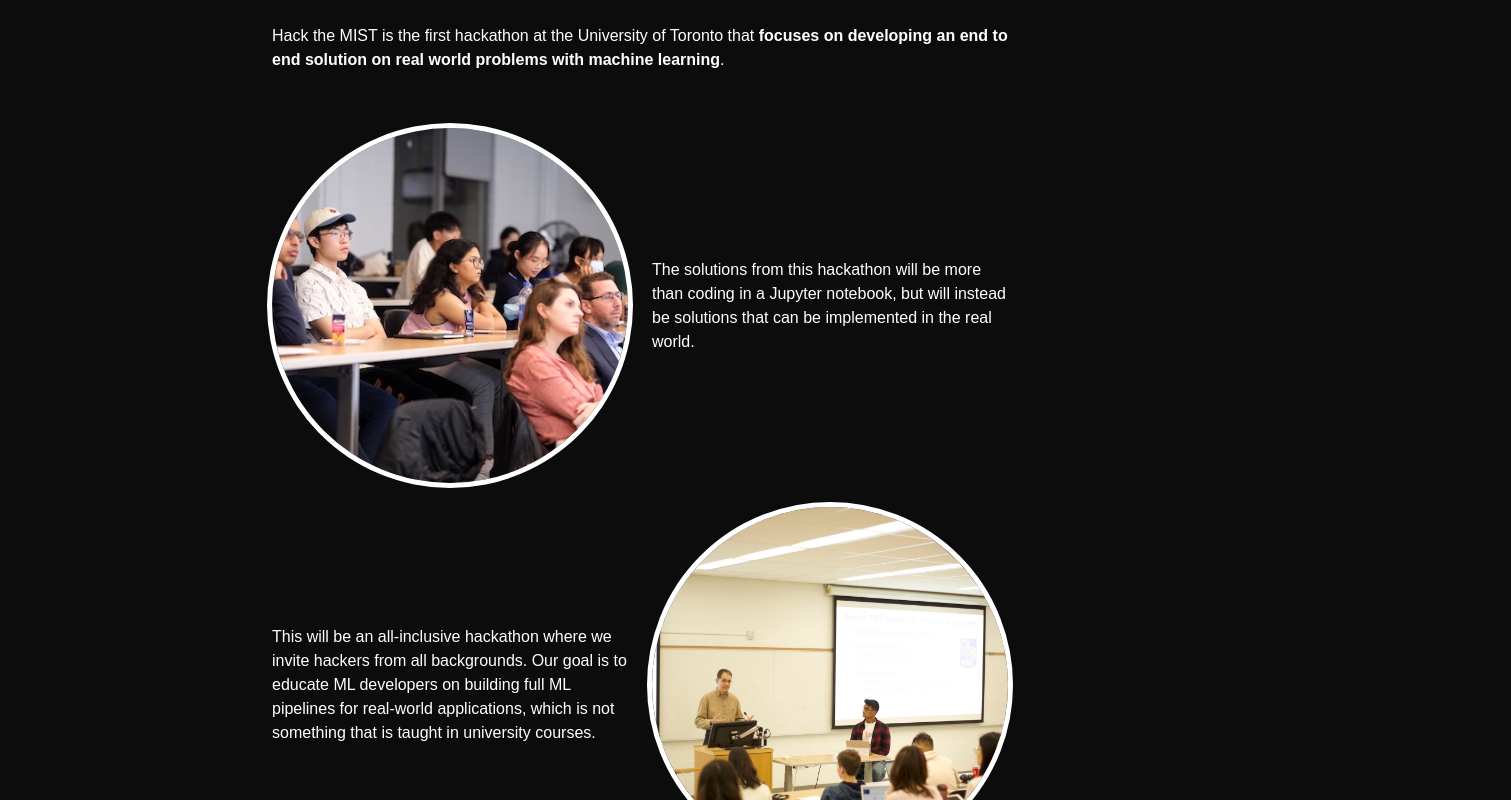
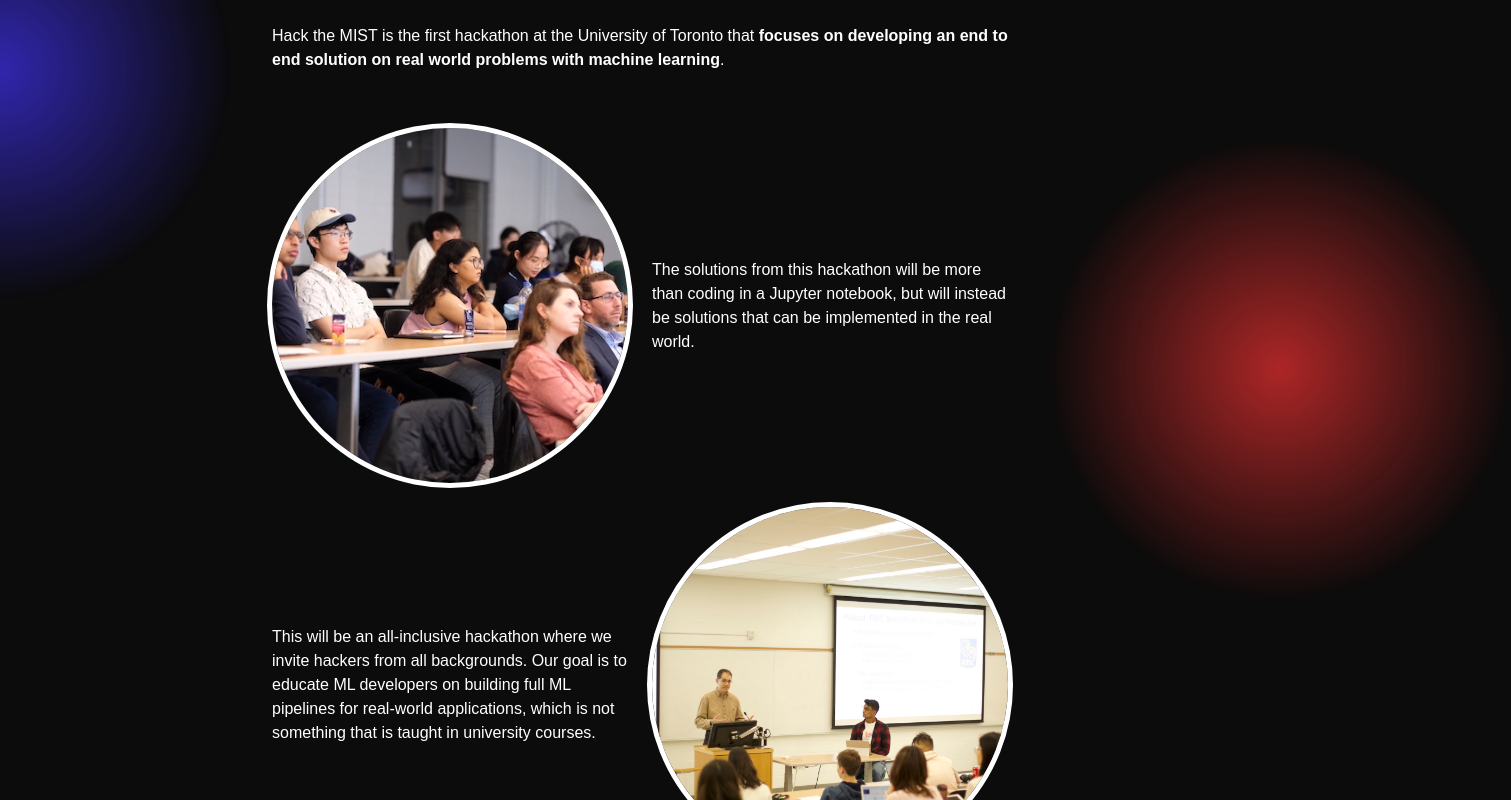
Before and after one commit to UTMIST/hackthemist, a React (Create React App) app: page / in a window 1280 px wide. Shown: the part 1094-1894 px from the top of the page, 1511 px wide, since content can reach past the window. Built offline with nearby package versions, Linux system fonts and the light colour scheme.

Commit message:
pulsing animatino

```diff
--- a/src/sections/AboutUs.tsx
+++ b/src/sections/AboutUs.tsx
@@ -2,9 +2,14 @@ import * as React from 'react';
 import {Container, Grid, GridItem, Heading, Stack, Box, Image, Text, Show, Hide} from '@chakra-ui/react'
 import boredPeople from '../img/bored_people.jpeg';
 import speaker from '../img/speaker.jpg';
+import blueBlob from '../img/blue_blob.svg';
+import redBlob from '../img/red_blob.svg';
 
 const Component = () => (
     <Container id="about-us" maxW={'3xl'}>
+        <Image src={blueBlob} className="blob" style={{left: '-20%'}}/>
+        <Image src={redBlob} className="blob" style={{right: '-20%', marginTop: '300px'}}/>
+
         <Stack
             as={Box}
             spacing={{base: 8, md: 14}}
--- a/src/style/override.css
+++ b/src/style/override.css
@@ -1,5 +1,48 @@
 html {
     scroll-behavior: smooth;
+}
+
+/* Graphics */
+@-webkit-keyframes pulse {
+    0% {
+        -webkit-transform: scale(0.9);
+        opacity: 0.7;
+    }
+    50% {
+        -webkit-transform: scale(1);
+        opacity: 1;
+    }
+    100% {
+        -webkit-transform: scale(0.9);
+        opacity: 0.7;
+    }
+}
+
+@keyframes pulse {
+    0% {
+        transform: scale(0.9);
+        opacity: 0.7;
+    }
+    50% {
+        transform: scale(1);
+        opacity: 1;
+    }
+    100% {
+        transform: scale(0.9);
+        opacity: 0.7;
+    }
+}
+
+.blob {
+    position: absolute;
+    z-index: -1;
+    max-width: 40vw;
+
+    -webkit-animation: pulse 3s infinite ease-in-out;
+    -o-animation: pulse 3s infinite ease-in-out;
+    -ms-animation: pulse 3s infinite ease-in-out;
+    -moz-animation: pulse 3s infinite ease-in-out;
+    animation: pulse 3s infinite ease-in-out;
 }
 
 /* Header */
@@ -38,6 +81,7 @@ html {
 .spacer {
     height: 50%;
 }
+
 .verticalCenter {
     -ms-transform: translateY(-50%);
     transform: translateY(-50%);
```
Also changed, not shown: src/img/blue_blob.svg (added), src/img/red_blob.svg (added).
